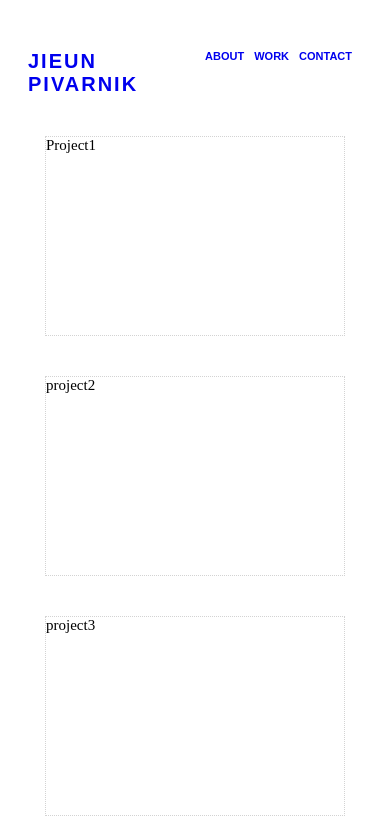
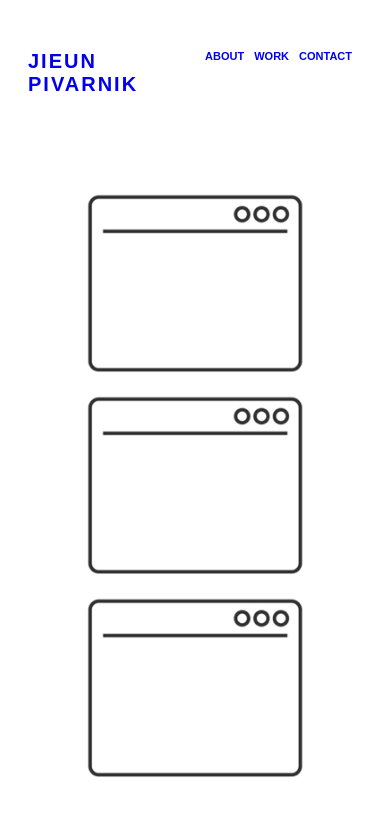
Before and after one commit to Jibelais/Portfolio, a plain HTML site: page work/index.html in a window 390 px wide. Drawn offline with Linux system fonts and the light colour scheme.

Commit message:
project page is completed

```diff
--- a/css/style.css
+++ b/css/style.css
@@ -52,11 +52,13 @@ header{
 #text{
     font-size: 15px;
 }
-.work-preview > div{
-    width: 300px;
-    height: 200px;
-    border: 1px dotted lightgrey;
-    margin: 50px 10px;
+.work-preview{
+    /* border: 1px solid lightgrey;  */
+    gap: 30px;
+    margin: 100px 0px;
+}
+.work-preview > img{
+    margin: 100px 0;
 }
 .about{
     font-family: Overpass, sans-serif;monospace;
@@ -66,7 +68,7 @@ header{
     /* text-align: center;  */
     margin: 100px 0 0 0;
     padding: 20px;
-    border: 1px solid lightgrey;
+    /* border: 1px solid lightgrey; */
 
 
 }
@@ -96,7 +98,7 @@ header{
 .text{
     margin: 0 0 40px 0;
     display: flex;
-    gap: 45px;
+    gap: 30px;
     font-size: 13px;
     justify-content: center;
 }
@@ -128,7 +130,7 @@ h3, div>p{
 .contact{
     margin: 100px 0 0 0;
     padding: 20px;
-    border: 1px solid lightgrey;
+    /* border: 1px solid lightgrey; */
 }
 .box{
     margin: 150px 0 150px 0;
@@ -145,7 +147,6 @@ a:visited {
   }
 
 #cat-pic{
-   ?
     margin: 20px;
     padding: 10px;
     width: 25%;
@@ -177,11 +178,14 @@ a:visited {
         width: 90%;
         height: 90%;
     }
-     .work-preview > div {
-        font-size: 15px;
-        margin: 20px 5px;
-
-
+    .work-preview{
+        margin: 75px 0 0 0;
+        gap: 0;
+    }
+    .work-preview >img{
+        margin: 20px 0 0 0;
+        width: 60%;
+        height: 60%;
     }
     #cat-pic{
         margin: 20px 0 0 0;
@@ -189,7 +193,7 @@ a:visited {
         height: 80%;
     }
     .about{
-        margin: 50px 20px 0 20px;
+        margin: 75px 0 0 0;
         font-size: 15px;
     }
 
@@ -199,7 +203,7 @@ a:visited {
     }
 
     .box{
-        margin: 100px 0 0 0;
+        margin: 50px 0 0 0;
         display: block;
     }
 
@@ -217,4 +221,7 @@ a:visited {
         gap: 20px;
 
     }
+    .contact{
+        margin: 75px 0 0 0;
+    }
 }
--- a/work/index.html
+++ b/work/index.html
@@ -17,11 +17,13 @@
             <div><a href="/contact">CONTACT</a></div>
         </nav>
     </header>
-    <!-- <div class = "work">WORK</div><br> -->
+
         <section class = 'work-preview flex-container'>
-            <div>Project1</div>
-            <div>project2</div>
-            <div>project3</div>
+
+                <img src="/img/project2.png" alt="">
+                <img src="/img/project2.png" alt="">
+                <img src="/img/project2.png" alt="">
+
         </section>
 </body>
 </html>
```
Also changed, not shown: work/air-quality/index.html (added, +14 -0 lines), img/project1.png (added), img/project2.png (added), img/project3.png (added), work/air-quality/script.js (added), work/air-quality/style.css (added), work/cat-project/index.html (added), work/cat-project/script.js (added), 1 other file.
